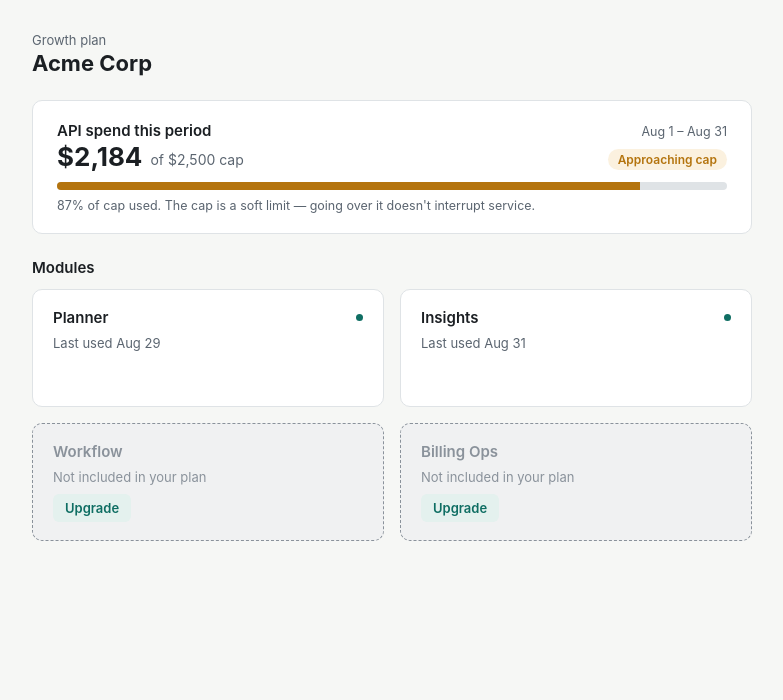
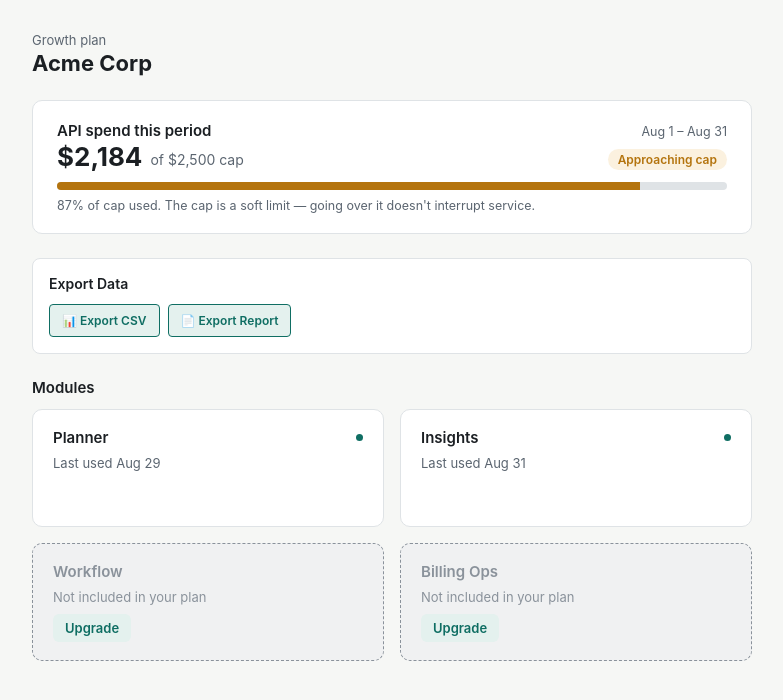
Before and after one commit to Satabari/tenant-dashboard, a Next.js app: page / in a window 1280 px wide. Shown: the top 700 px of the page, without its empty margins (248-1031 px from the left). Built offline with nearby package versions, Linux system fonts and the light colour scheme.

Commit message:
feat: add usage export to CSV and text reports

```diff
--- /dev/null
+++ b/components/ExportPanel.module.css
@@ -0,0 +1,35 @@
+.panel {
+  background: var(--surface);
+  border: 1px solid var(--border);
+  border-radius: 8px;
+  padding: 16px;
+}
+
+.title {
+  font-size: 14px;
+  font-weight: 600;
+  margin: 0 0 12px;
+}
+
+.buttons {
+  display: flex;
+  gap: 8px;
+  flex-wrap: wrap;
+}
+
+.btn {
+  padding: 8px 12px;
+  font-size: 12px;
+  font-weight: 600;
+  background-color: var(--accent-soft);
+  color: var(--accent);
+  border: 1px solid var(--accent);
+  border-radius: 4px;
+  cursor: pointer;
+  transition: all 0.2s ease;
+}
+
+.btn:hover {
+  background-color: var(--accent);
+  color: white;
+}
--- /dev/null
+++ b/components/ExportPanel.tsx
@@ -0,0 +1,28 @@
+import type { DashboardData } from "@/lib/types";
+import { exportUsageCSV, downloadCSV, generatePDFReport } from "@/lib/export";
+import styles from "./ExportPanel.module.css";
+
+export default function ExportPanel({ data }: { data: DashboardData }) {
+  const handleExportCSV = () => {
+    const csv = exportUsageCSV(data);
+    downloadCSV(csv, `usage-report-${Date.now()}.csv`);
+  };
+
+  const handleExportReport = () => {
+    generatePDFReport(data);
+  };
+
+  return (
+    <div className={styles.panel}>
+      <h3 className={styles.title}>Export Data</h3>
+      <div className={styles.buttons}>
+        <button onClick={handleExportCSV} className={styles.btn}>
+          📊 Export CSV
+        </button>
+        <button onClick={handleExportReport} className={styles.btn}>
+          📄 Export Report
+        </button>
+      </div>
+    </div>
+  );
+}
--- a/components/TenantDashboard.tsx
+++ b/components/TenantDashboard.tsx
@@ -3,6 +3,7 @@
 import { useCallback, useEffect, useState } from "react";
 import type { DashboardData } from "@/lib/types";
 import UsagePanel from "./UsagePanel";
+import ExportPanel from "./ExportPanel";
 import ModuleGrid from "./ModuleGrid";
 import DashboardSkeleton from "./DashboardSkeleton";
 import DashboardError from "./DashboardError";
@@ -64,6 +65,7 @@
         {state.status === "success" && (
           <div className={styles.content}>
             <UsagePanel usage={state.data.usage} />
+            <ExportPanel data={state.data} />
             <div>
               <h2 className={styles.sectionTitle}>Modules</h2>
               <ModuleGrid modules={state.data.modules} onUpgrade={handleUpgrade} />
```
